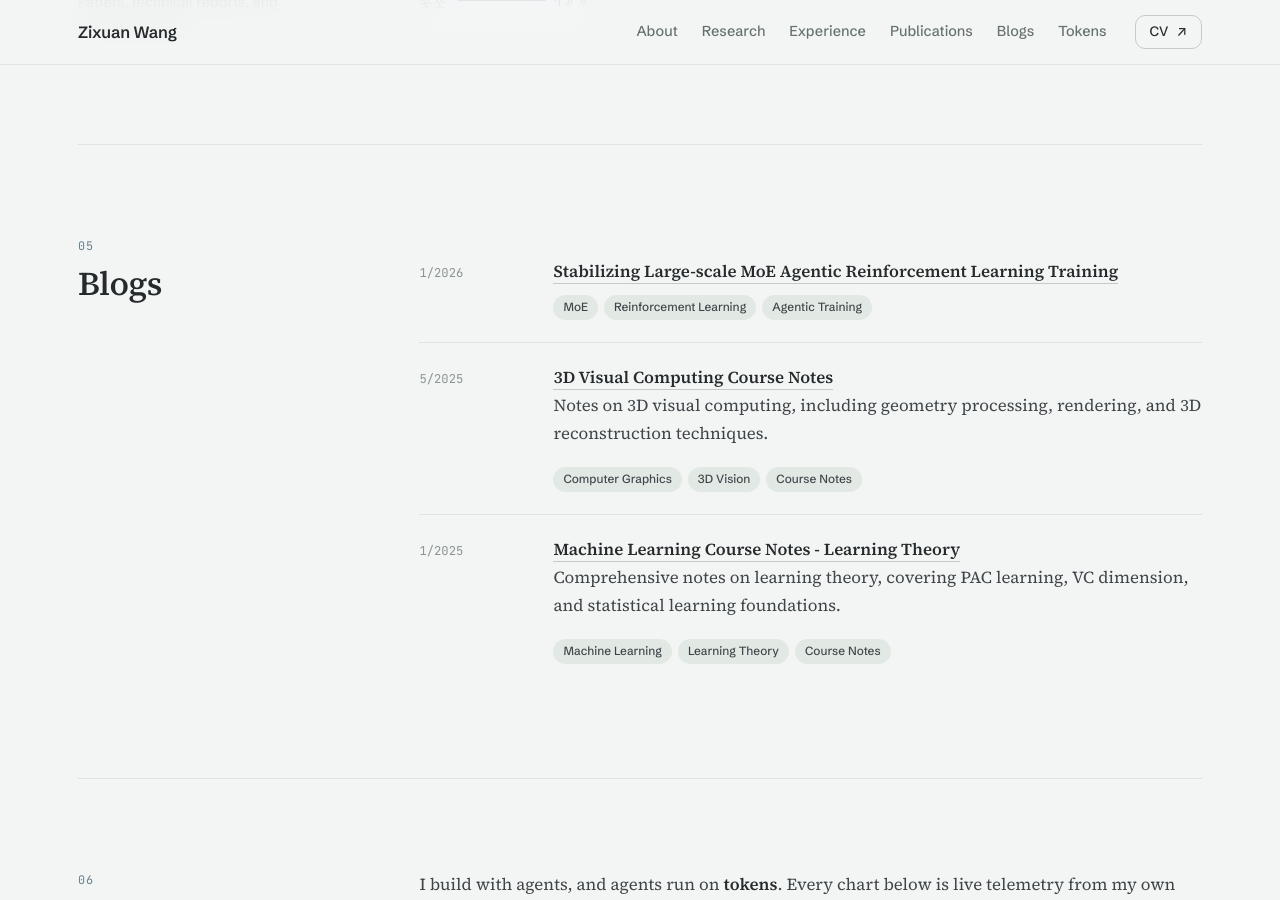
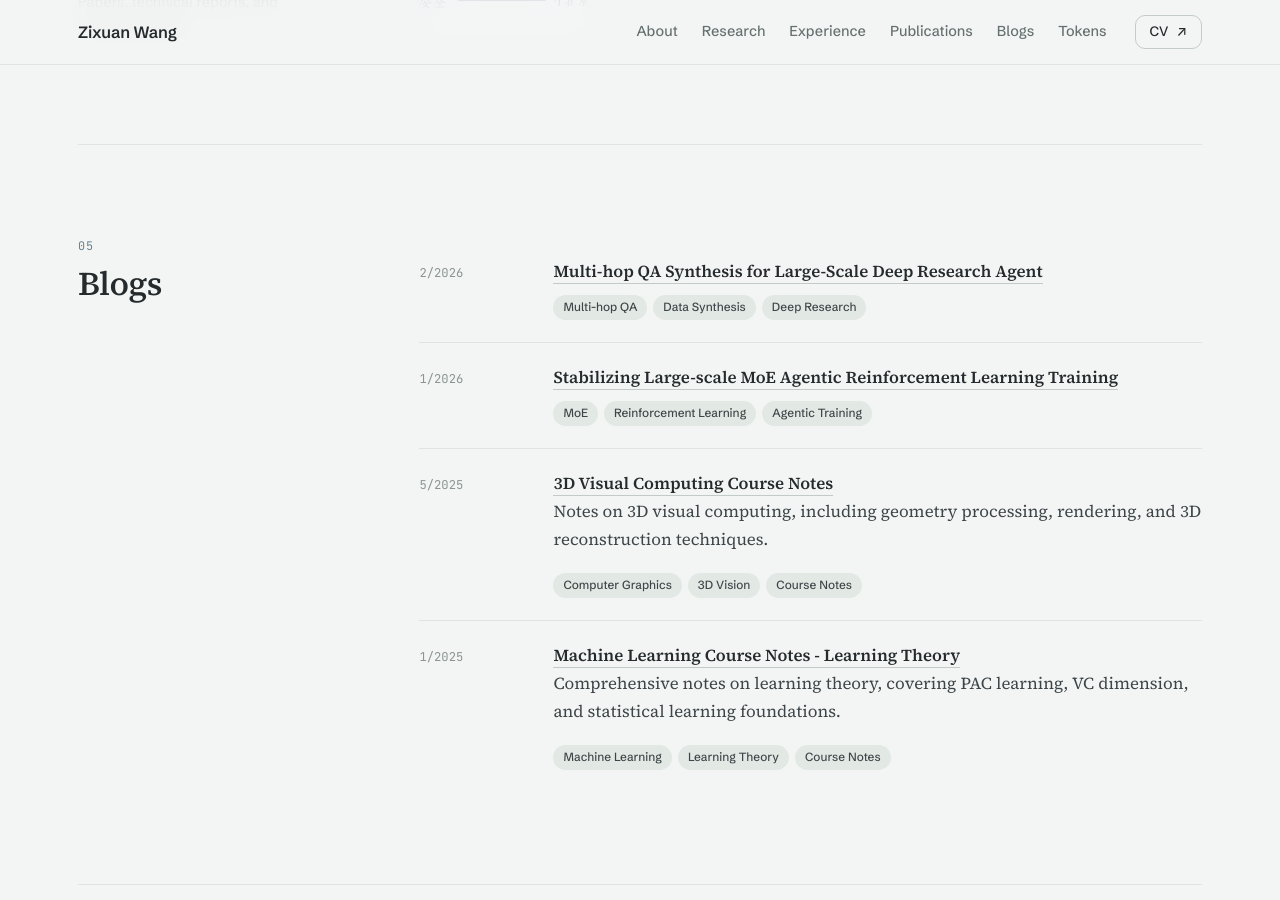
Before and after one commit to wannabeyourfriend/wannabeyourfriend.github.io, a Jekyll site: the page built from index.html, in a window 1280 px wide and 900 px high, scrolled down 5708 px. Built offline with Jekyll 4.4.1, drawn with Linux system fonts in a browser that asks for light colours.

Commit message:
Add multi-hop QA blog entry

```diff
--- a/_data/blogs.yml
+++ b/_data/blogs.yml
@@ -1,4 +1,9 @@
 blogs:
+  - title: "Multi-hop QA Synthesis for Large-Scale Deep Research Agent"
+    date: "2/2026"
+    link: "https://app.notion.com/p/Multi-hop-QA-Synthesis-for-Large-Scale-Deep-Research-Agent-38ad937be18d80558889f9271a0cf6c0?source=copy_link"
+    tags: ["Multi-hop QA", "Data Synthesis", "Deep Research"]
+
   - title: "Stabilizing Large-scale MoE Agentic Reinforcement Learning Training"
     date: "1/2026"
     link: "https://app.notion.com/p/Stabilizing-Large-scale-MoE-Agentic-Reinforcement-Learning-Training-389d937be18d80d3bedeee9ade77781c?source=copy_link"
```
